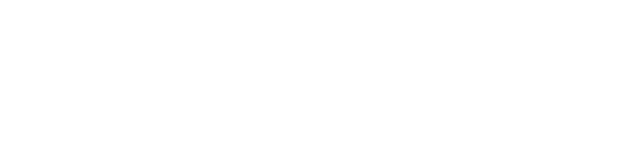
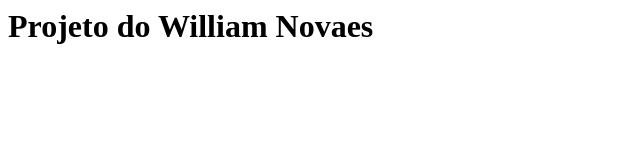
Before and after one commit to williamnovaes/curso-git, a plain HTML site: page index.html in a window 1280 px wide. Shown: the whole page, without its empty margins (0-640 px from the left). Drawn offline with Linux system fonts and the light colour scheme.

Commit message:
Titulo da Pagina

```diff
--- a/index.html
+++ b/index.html
@@ -2,5 +2,6 @@
 	<head>
 	</head>
 	<body>
+		<h1>Projeto do William Novaes</h1>
 	</body>
 </html>
```
